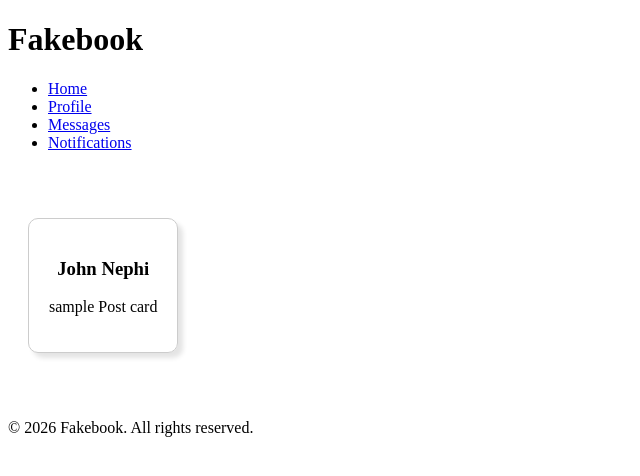
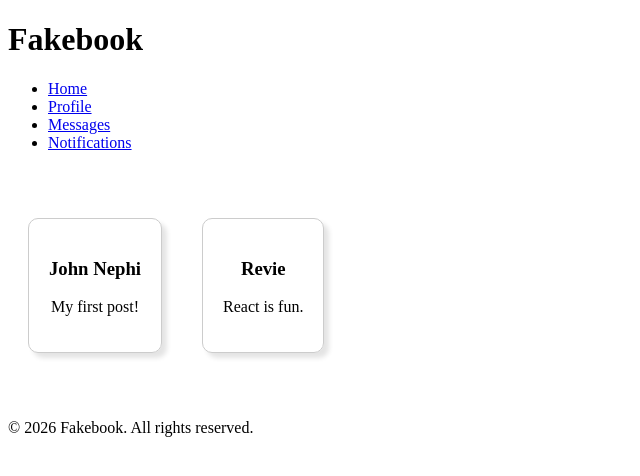
Before and after one commit to johnbords/learn-front-end, a React (Vite) app in the folder fakebook-frontend/: page / in a window 1280 px wide. Shown: the top 476 px of the page, without its empty margins (0-640 px from the left). Built offline with nearby package versions, Linux system fonts and the light colour scheme.

Commit message:
Refactor App component to use posts array for testing PostCard component

```diff
--- a/fakebook-frontend/src/App.jsx
+++ b/fakebook-frontend/src/App.jsx
@@ -1,13 +1,22 @@
 import Header from './Header.jsx'
 import Footer from './Footer.jsx'
 import PostCard from './PostCard.jsx';
+
+{/* Lists and Keys for sample posts - DELETE THIS LATER */}
+const posts = [
+  { id: 1, name: "John Nephi", content: "My first post!" },
+  { id: 2, name: "Revie", content: "React is fun." },
+];
 
 function App() {
   return(
     <>
       <Header />
 
-      <PostCard name = "John Nephi" content = "sample Post card" />
+      {/* Sample Posts - DELETE THIS LATER */}
+      {posts.map(post => (
+        <PostCard key={post.id} name={post.name} content={post.content} />
+      ))}
 
       <Footer />
     </>
```
